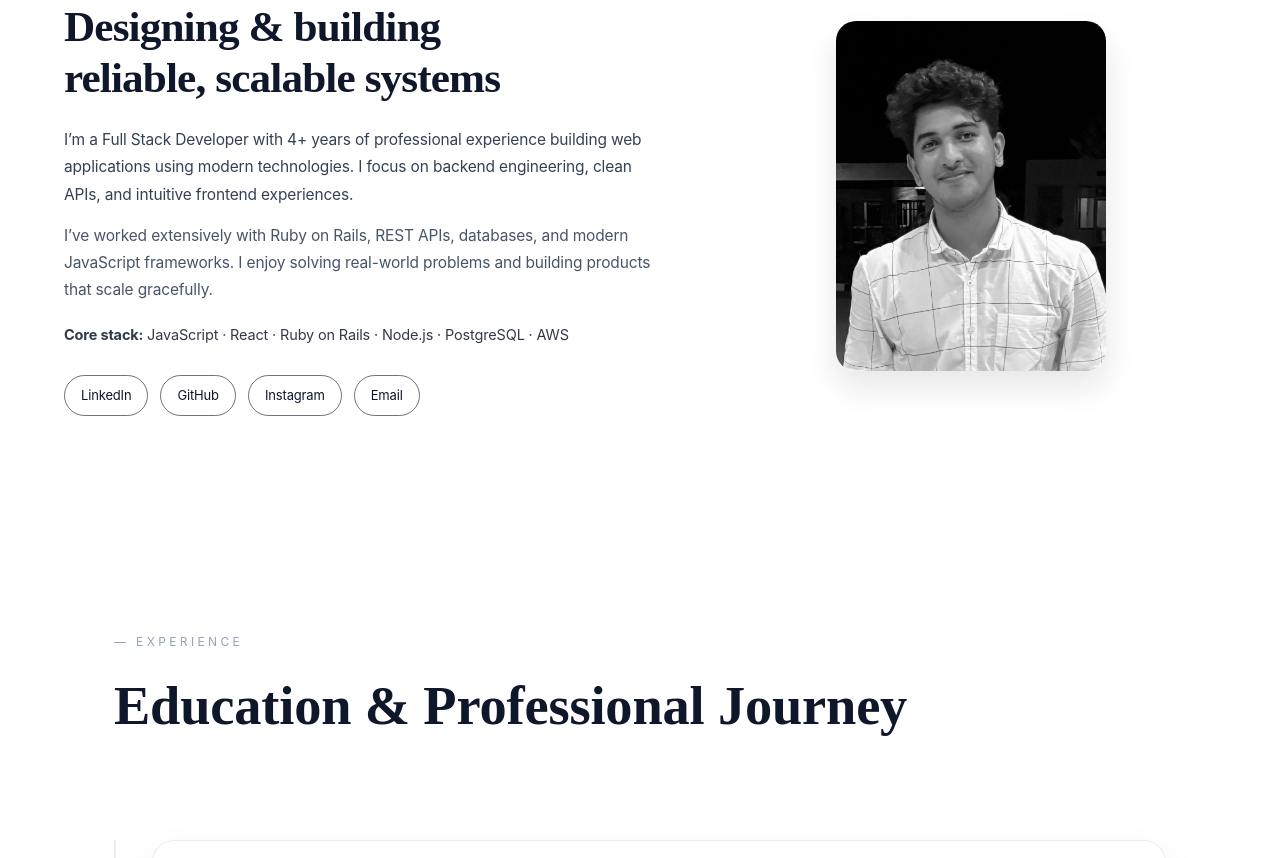
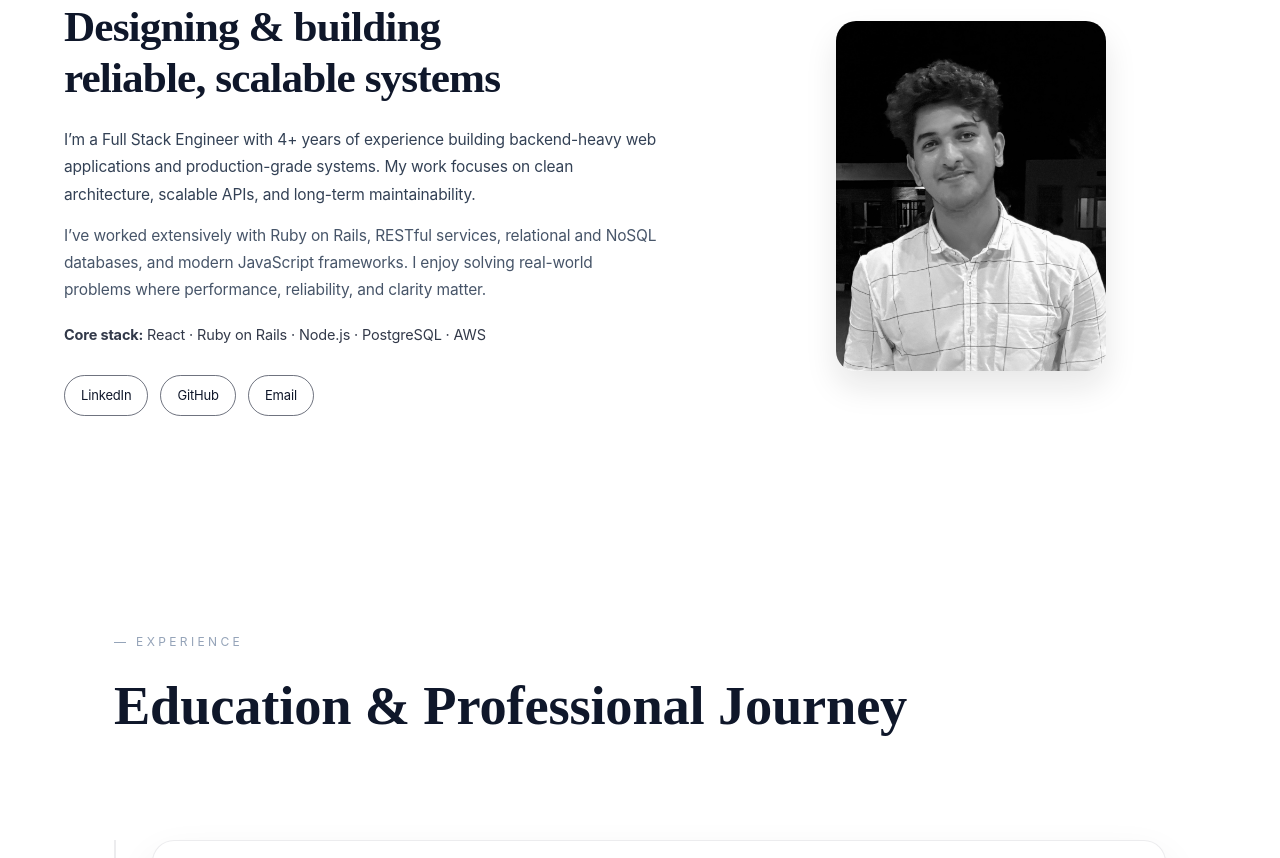
Before and after one commit to Ankit-Ahirrao/my-portfolio, a React (Vite) app: page / in a window 1280 px wide. Shown: the part 920-1778 px from the top of the page. Built offline with nearby package versions, Linux system fonts and the light colour scheme; a web font is replaced by a local one.

Commit message:
Update about section text

```diff
--- a/src/components/About.jsx
+++ b/src/components/About.jsx
@@ -17,22 +17,22 @@ export default function About() {
           </h2>
 
           <p className="about-text">
-            I’m a Full Stack Developer with 4+ years of professional experience
-            building web applications using modern technologies.
-            I focus on backend engineering, clean APIs, and intuitive
-            frontend experiences.
+            I’m a Full Stack Engineer with 4+ years of experience building
+            backend-heavy web applications and production-grade systems.
+            My work focuses on clean architecture, scalable APIs,
+            and long-term maintainability.
           </p>
 
           <p className="about-text">
-            I’ve worked extensively with Ruby on Rails, REST APIs,
-            databases, and modern JavaScript frameworks.
-            I enjoy solving real-world problems and building
-            products that scale gracefully.
+            I’ve worked extensively with Ruby on Rails, RESTful services,
+            relational and NoSQL databases, and modern JavaScript frameworks.
+            I enjoy solving real-world problems where performance,
+            reliability, and clarity matter.
           </p>
 
           <p className="about-tech">
             <strong>Core stack:</strong>{" "}
-            JavaScript · React · Ruby on Rails · Node.js · PostgreSQL · AWS
+            React · Ruby on Rails · Node.js · PostgreSQL · AWS
           </p>
 
           {/* LINKS */}
@@ -51,13 +51,6 @@ export default function About() {
             >
               GitHub
             </a>
-            <a
-              href="https://www.instagram.com/ankiitahirrao/"
-              target="_blank"
-              rel="noreferrer"
-            >
-              Instagram
-            </a>
             <a href="mailto:ahirraoankit5@gmail.com">
               Email
             </a>
```
